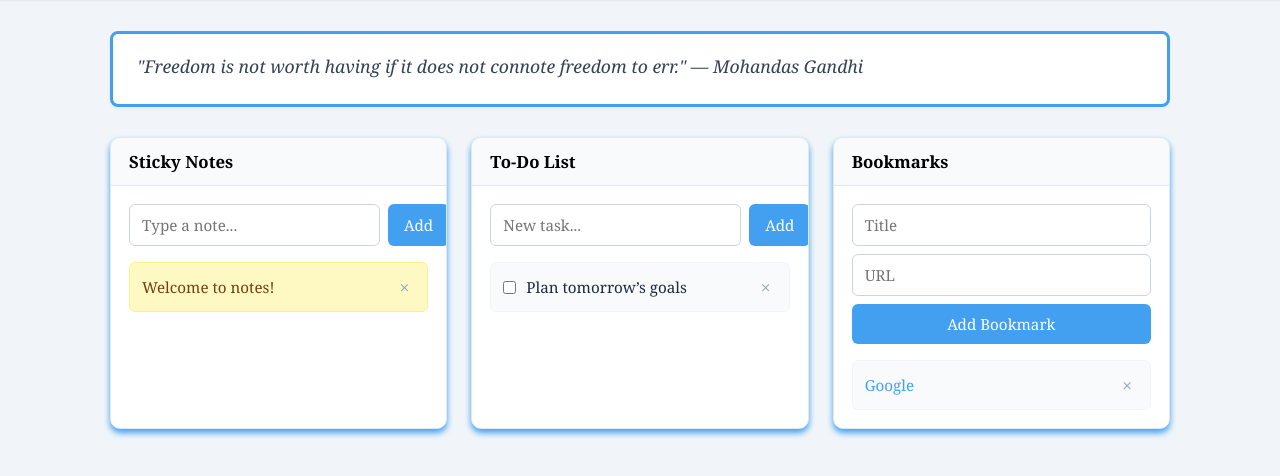
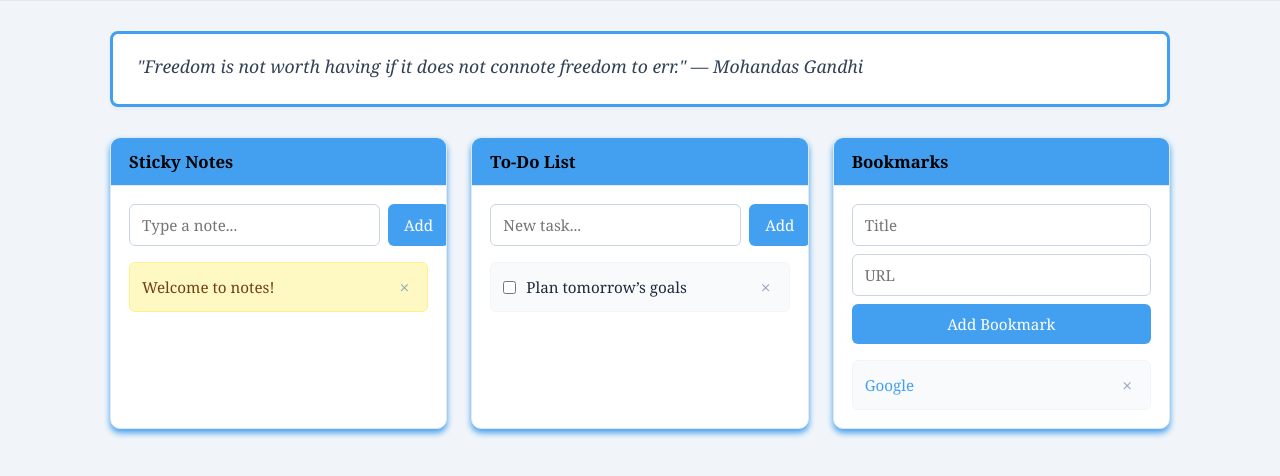
Before and after one commit to Sanjay280806/My-Task, a plain HTML site: page index.html in a window 1280 px wide. Shown: the part 78-554 px from the top of the page. Drawn offline with Linux system fonts and the light colour scheme; no server answers.

Commit message:
Solved header style

```diff
--- a/style.css
+++ b/style.css
@@ -2,7 +2,7 @@
     box-sizing: border-box;
     margin: 0;
     padding: 0;
-    font-family: Georgia, 'Times New Roman', Times, serif
+    font-family: Georgia, 'Times New Roman', Times, serif;
 }
 
 body {
@@ -86,12 +86,6 @@ body {
     display: flex;
     flex-direction: column;
     overflow: hidden;
-}
-
-.card-header {
-    background-color: #43a0f0;
-    padding: 14px 18px;
-    border-bottom: 1px solid #43a0f0
 }
 
 .card-header h2 {
@@ -222,7 +216,7 @@ button:hover {
 /* Adjust card header to space out title and clear button */
 
 .card-header {
-    background-color: #f8fafc;
+    background-color: #43a0f0;
     padding: 12px 18px;
     border-bottom: 1px solid #e2e8f0;
     display: flex;
```
